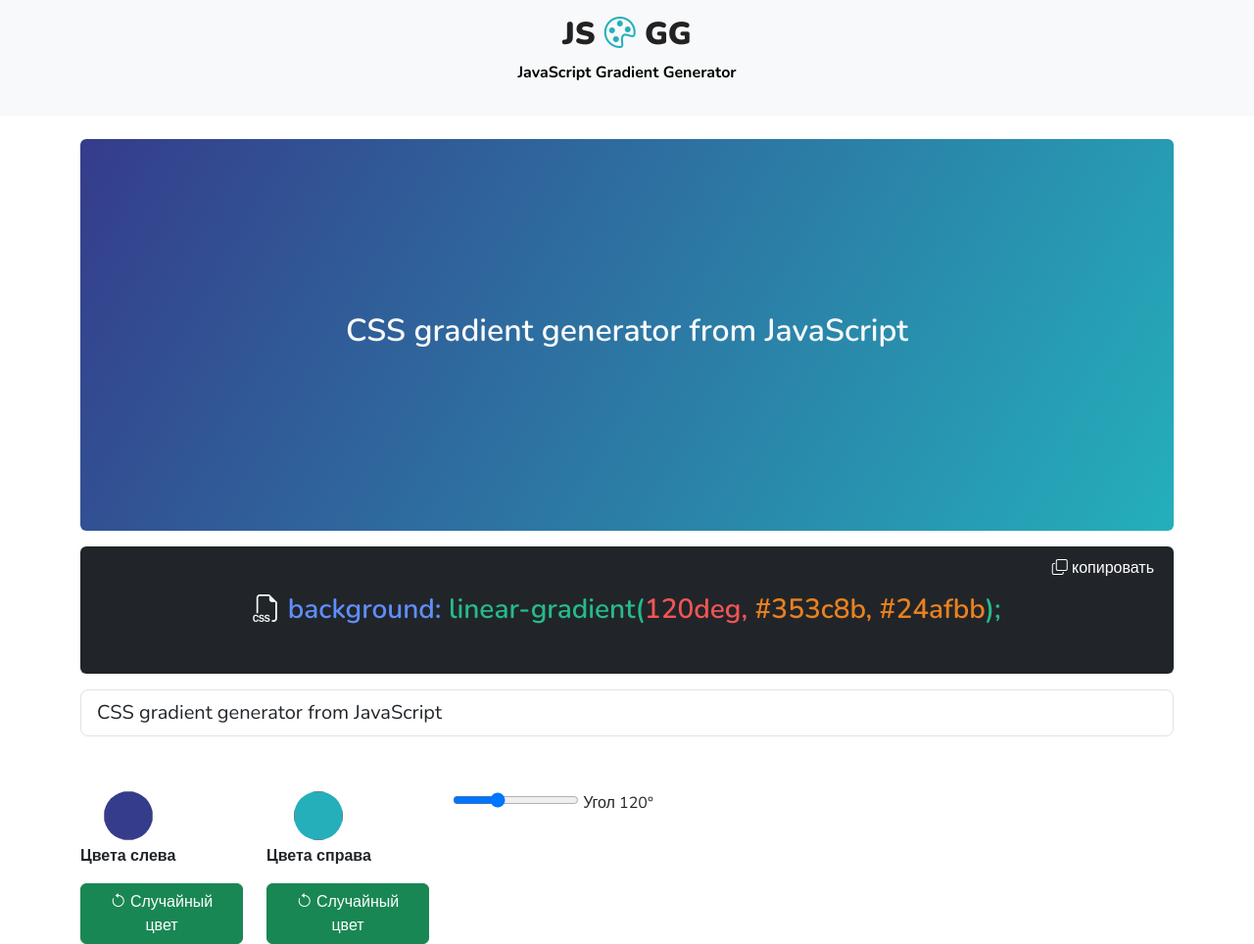
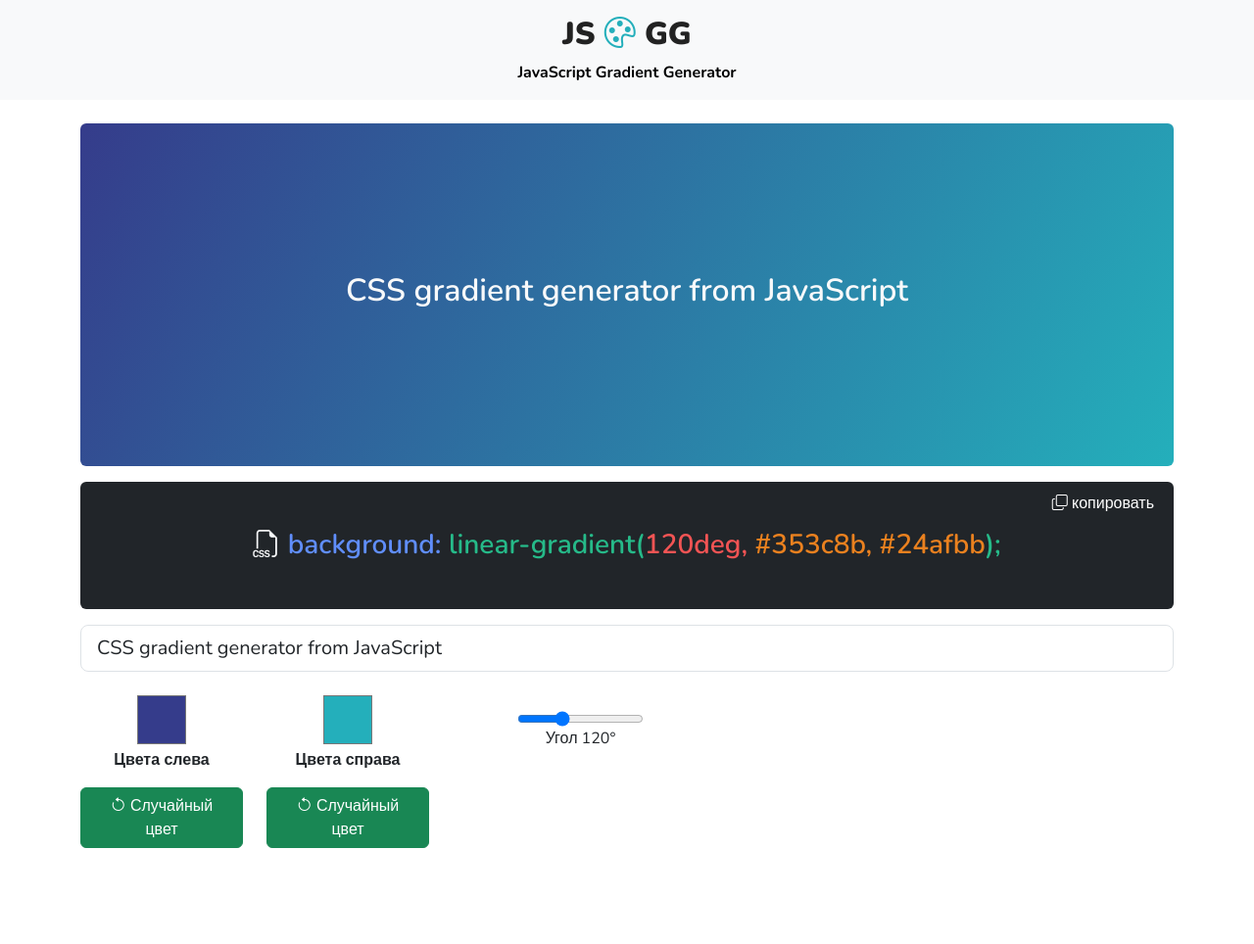
Before and after one commit to VladislavGorbunov/css-gradient-generator, a plain HTML site: page index.html in a window 1280 px wide. Shown: the whole page at 98% size. After the commit the page ends 874 px from the top, so only its background shows below. Drawn offline with nearby package versions, Linux system fonts and the light colour scheme.

Commit message:
Редактирование вёрстки и стилей

```diff
--- a/index.html
+++ b/index.html
@@ -23,12 +23,12 @@
             color: none;
             padding: 0;
             border: none;
-            border-radius: 30px;
+
         }
     </style>
 
-    <header class="p-3 text-bg-light">
-        <div class="d-flex justify-content-center align-items-center flex-column">
+    <header class="text-bg-light">
+        <div class="d-flex justify-content-center align-items-center flex-column pt-3">
             <h1 class="text-center fs-2"><span style="color:#222">JS <i class="bi bi-palette" style="color:#24afbb"></i> GG</span></h1>
             <p><b>JavaScript Gradient Generator</b></p>
         </div>
@@ -46,26 +46,26 @@
         </div>
 
         <input type="text" class="gradient-text form-control form-control-lg mt-3" />
-        <div class="row mt-5">
-            <div class="col-12 col-xl-2 mt-2">
-                <label><input type="color" class="color-left-input d-block mx-auto" name="head" value="#353c8b" />
-                    <p class="mt-1"><b>Цвета слева</b></p>
-                </label>
-                <button class="random-color-left btn btn-success d-block"><i class="bi bi-arrow-counterclockwise"></i> Случайный
+
+
+        <div class="row mt-4">
+            <div class="col-6 col-xl-2 mb-2">
+                <input type="color" class="color-left-input d-block mx-auto" name="head" value="#353c8b" />
+                  <p class="mt-1 text-center"><b>Цвета слева</b></p>
+                <button class="random-color-left btn btn-success d-block mx-auto"><i class="bi bi-arrow-counterclockwise"></i> Случайный
                     цвет</button>
             </div>
 
-            <div class="col-12 col-xl-2 mt-2">
-                <label><input type="color" class="color-right-input d-block mx-auto" name="head" value="#24afbb" />
-                    <p class="mt-1"><b>Цвета справа</b></p>
-                </label>
-                <button class="random-color-right btn btn-success d-block"><i class="bi bi-arrow-counterclockwise"></i> Случайный
+            <div class="col-6 col-xl-2 mb-2">
+                <input type="color" class="color-right-input d-block mx-auto" name="head" value="#24afbb" />
+                    <p class="mt-1 text-center"><b>Цвета справа</b></p>
+                <button class="random-color-right btn btn-success d-block mx-auto"><i class="bi bi-arrow-counterclockwise"></i> Случайный
                     цвет</button>
             </div>
 
-            <div class="col-12 col-xl-3 mt-2">
-                <input type="range" class="range-deg" min="0" max="360" value="90" step="1" />
-                <label class="text-deg">Угол (deg)</label>
+            <div class="col-12 col-xl-3 mb-2 mt-3">
+                <input type="range" class="range-deg d-block mx-auto" min="0" max="360" value="90" step="1" />
+                <p class="text-deg text-center">Угол (deg)</p>
             </div>
 
         </div>
@@ -76,7 +76,7 @@
     <script>
         new Gradient({
             width: '100%',
-            height: '400px',
+            height: '350px',
         })
     </script>
 
```
